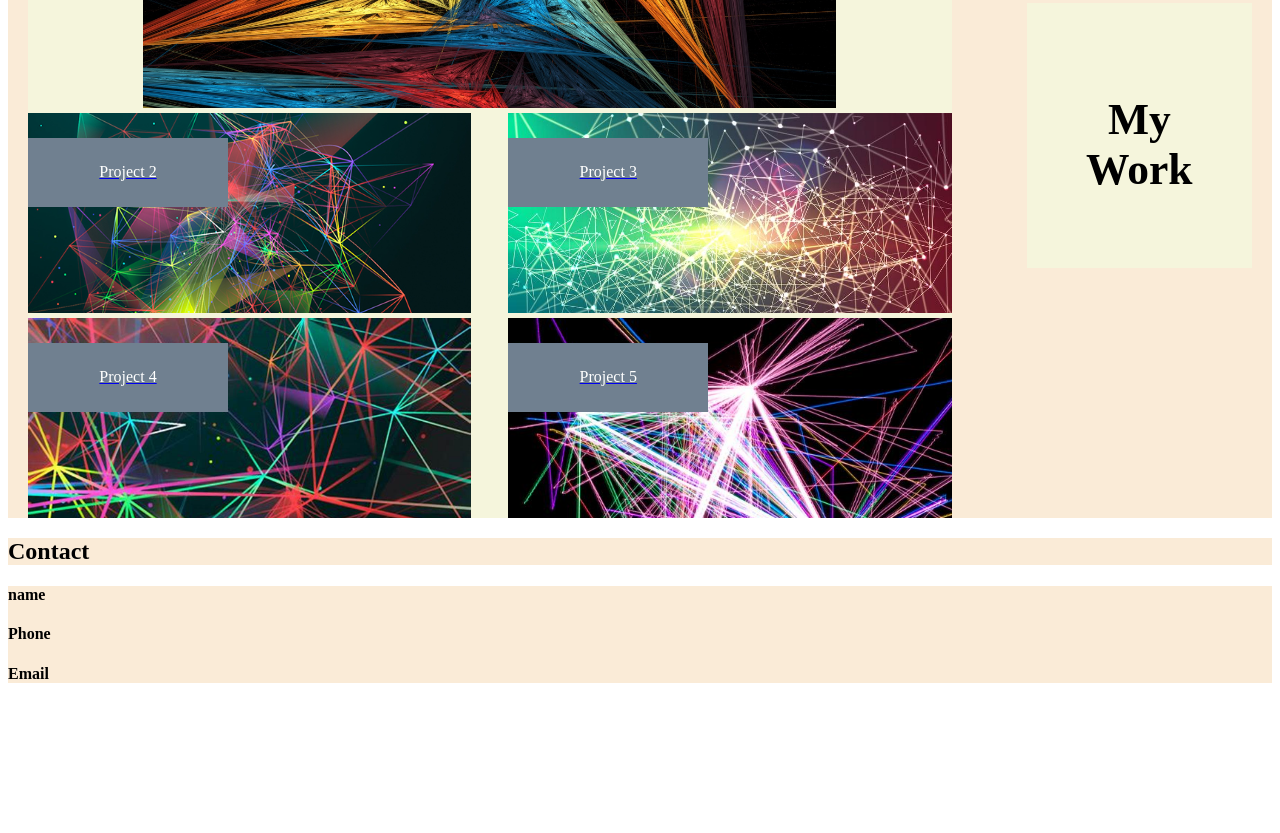
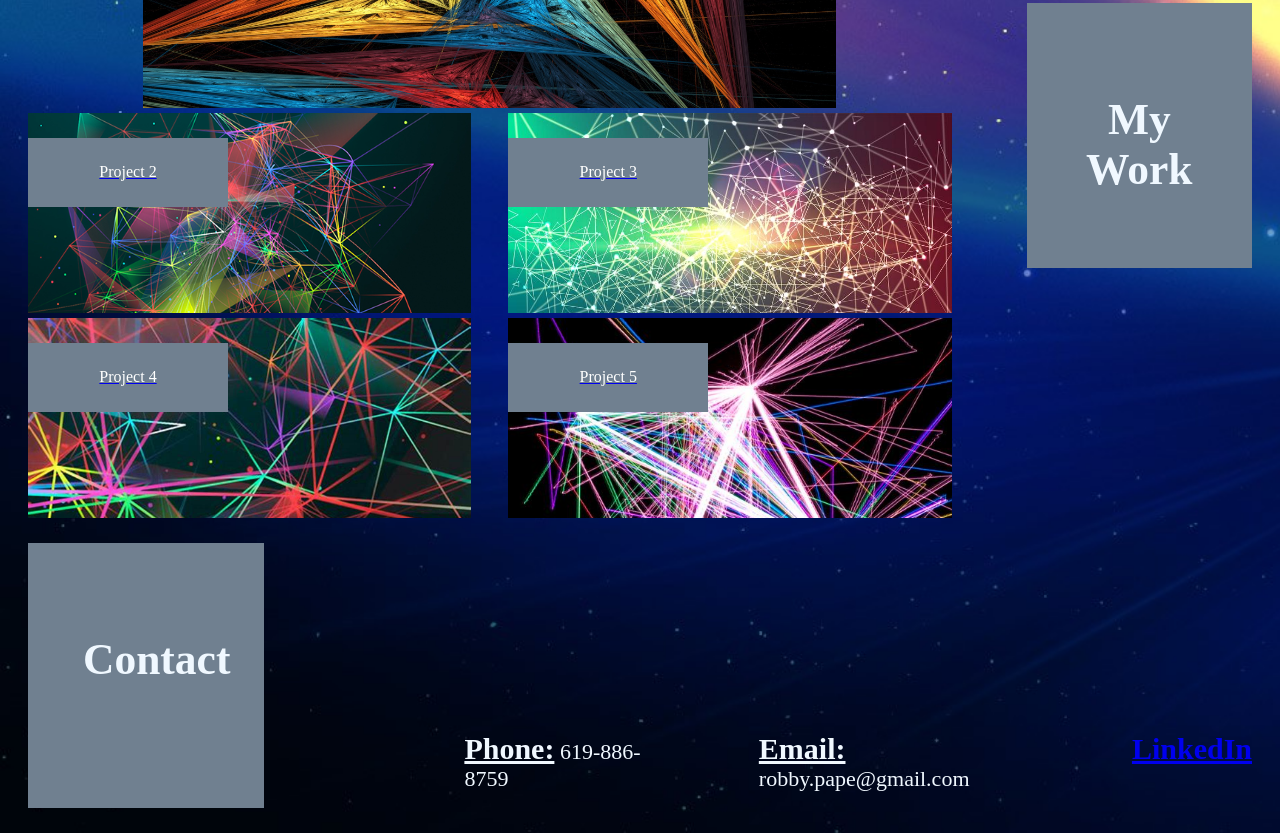
Before and after one commit to RPAPE3/robert-pape-portfolio, a plain HTML site: page index.html in a window 1280 px wide. Shown: the part 1306-2139 px from the top of the page. Before the commit the page ends 2010 px from the top, so only its background shows below. Drawn offline with Linux system fonts and the light colour scheme.

Commit message:
updated contact me section

```diff
--- a/Resources/CSS/style.css
+++ b/Resources/CSS/style.css
@@ -1,5 +1,9 @@
+body {
+    background-image: url(../Images/background\ image.jpg);
+    background-size: cover;
+}
+
 header {
-    background-color: antiquewhite;
     margin-bottom: 15px;
     background-color: slategray;
     display: flex;
@@ -35,12 +39,6 @@ header nav ul li a {
     color: azure;
     font-family: 'Franklin Gothic Medium', 'Arial Narrow', Arial, sans-serif;
     text-decoration: none;
-}
-section {
-    background-color: antiquewhite;
-}
-footer {
-    background-color: antiquewhite;
 }
 
 .robby_photo {
@@ -93,10 +91,11 @@ footer {
       height: 155px;
       display: inline-block;
       margin-left: 20px;
-      background-color: beige;
+      background-color: slategray;
       padding: 55px;
       font-size: 29px;
       text-align: center;
+      color: aliceblue;
   }
 
 .bio-text {
@@ -116,7 +115,6 @@ footer {
     margin-left: 20px;
     display: flex;
     flex-flow: column wrap;
-    background-color: beige;
   }
 
 .small-icon-projects {
@@ -129,12 +127,13 @@ footer {
       width: 10%;
       margin-right: 20px;
       margin-left: 75px;
-      background-color: beige;
+      background-color: slategray;
       height: 155px;
       padding: 55px;
       font-size: 29px;
       text-align: center;
       align-self: center;
+      color: aliceblue;
   }
 
 
@@ -197,3 +196,49 @@ footer {
     background-image: url(../Images/Project\ 5\ Image.jpg);
     background-size: cover;
 }
+
+.container-contact-me {
+    display: flex;
+    margin-top: 25px;
+    margin-bottom: 25px;
+}
+
+.contact-section {
+    width: 10%;
+    height: 155px;
+    display: inline-block;
+    margin-left: 20px;
+    background-color: slategray;
+    padding: 55px;
+    font-size: 29px;
+    text-align: center;
+    color: aliceblue;
+}
+
+.container-contact-info {
+    width: 80%;
+    margin-right: 20px;
+    margin-left: 75px;
+    display: flex;
+    color: aliceblue;
+}
+
+.contact-info {
+    align-self: flex-end;
+    display: inline-flex;
+    list-style: none;
+}
+
+.contact-info li strong{
+    font-size: 30px;
+    text-decoration: underline;
+}
+
+.contact-info li {
+    margin-left: 85px;
+    font-size: 22px;
+}
+
+.contact-info li a {
+    text-decoration: none;
+}
--- a/index.html
+++ b/index.html
@@ -35,28 +35,28 @@
     </section>
     <section class="project-container">
         <div class="projects">
-            <a href="#" class="project-1">
+            <a href="#" class="project-1" target="_blank">
                 <div class="project-1-text">
                     <p>Project 1</p>
                 </div>
             </a>
         <div class="small-icon-projects">
-            <a href="#" class="project-2">
+            <a href="#" class="project-2" target="_blank">
                 <div class="small-icon-projects-text">
                     <p>Project 2</p>
                 </div>
             </a>
-            <a href="#" class="project-3">
+            <a href="#" class="project-3" target="_blank">
                 <div class="small-icon-projects-text">
                     <p>Project 3</p>
                 </div>
             </a>
-            <a href="#" class="project-4">
+            <a href="#" class="project-4" target="_blank">
                 <div class="small-icon-projects-text">
                     <p>Project 4</p>
                 </div>
             </a>
-            <a href="#" class="project-5">
+            <a href="#" class="project-5" target="_blank">
                 <div class="small-icon-projects-text">
                     <p>Project 5</p>
                 </div>
@@ -67,20 +67,16 @@
                 <h2 id="work">My Work</h2>
             <div>
     </section>
-    <section>
-        <div>
+    <footer class="container-contact-me">
+        <div class="contact-section">
             <h2 id="contact">Contact</h2>
         </div>
-    </section>
-    <footer>
-        <div>
-            <h4>name</h4>
-        </div>
-        <div>
-            <h4>Phone</h4>
-        </div>
-        <div>
-            <h4>Email</h4>
+        <div class="container-contact-info">
+                <ul class="contact-info">
+                    <li> <strong>Phone:</strong> 619-886-8759</li>
+                    <li> <strong>Email:</strong> robby.pape@gmail.com</li>
+                    <li><a href="#"> <strong>LinkedIn</strong></a></li>
+                </ul>
         </div>
     </footer>
 </body>
```
Also changed, not shown: Resources/Images/background image.jpg (added).
